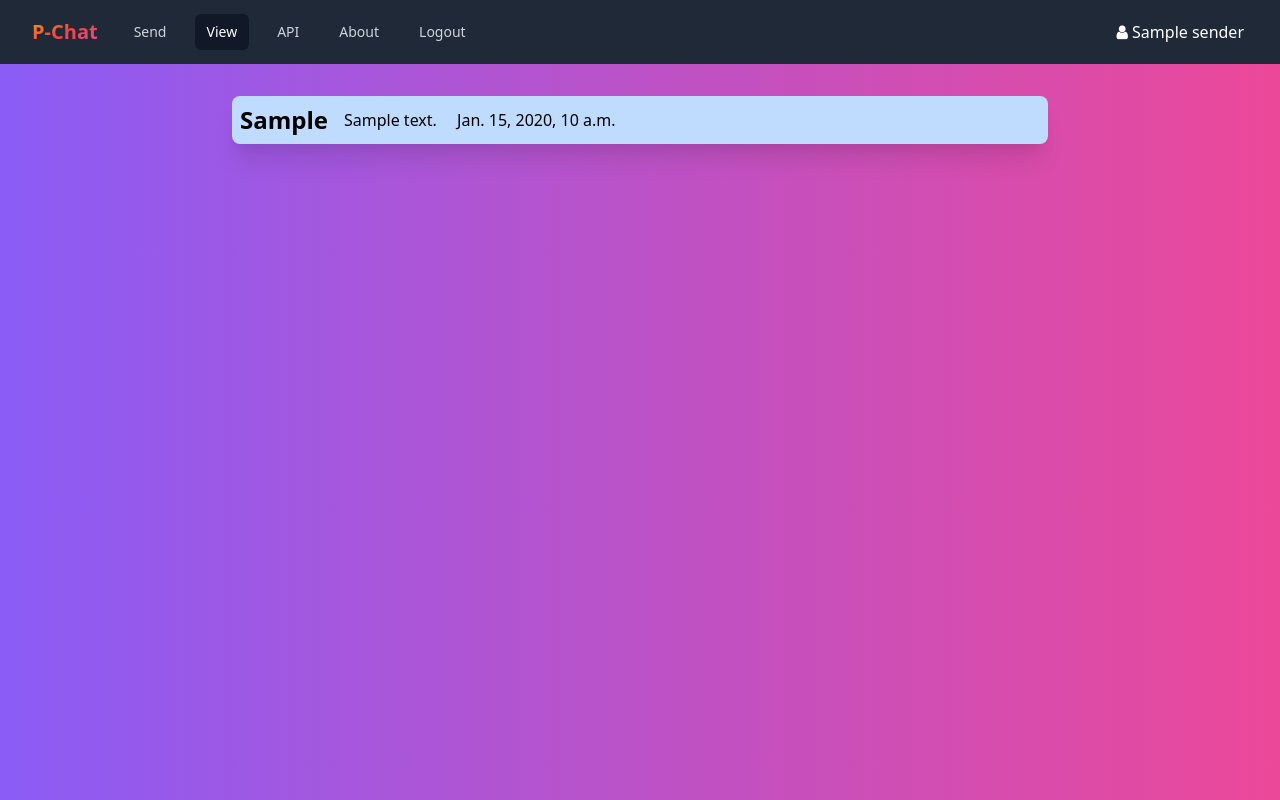
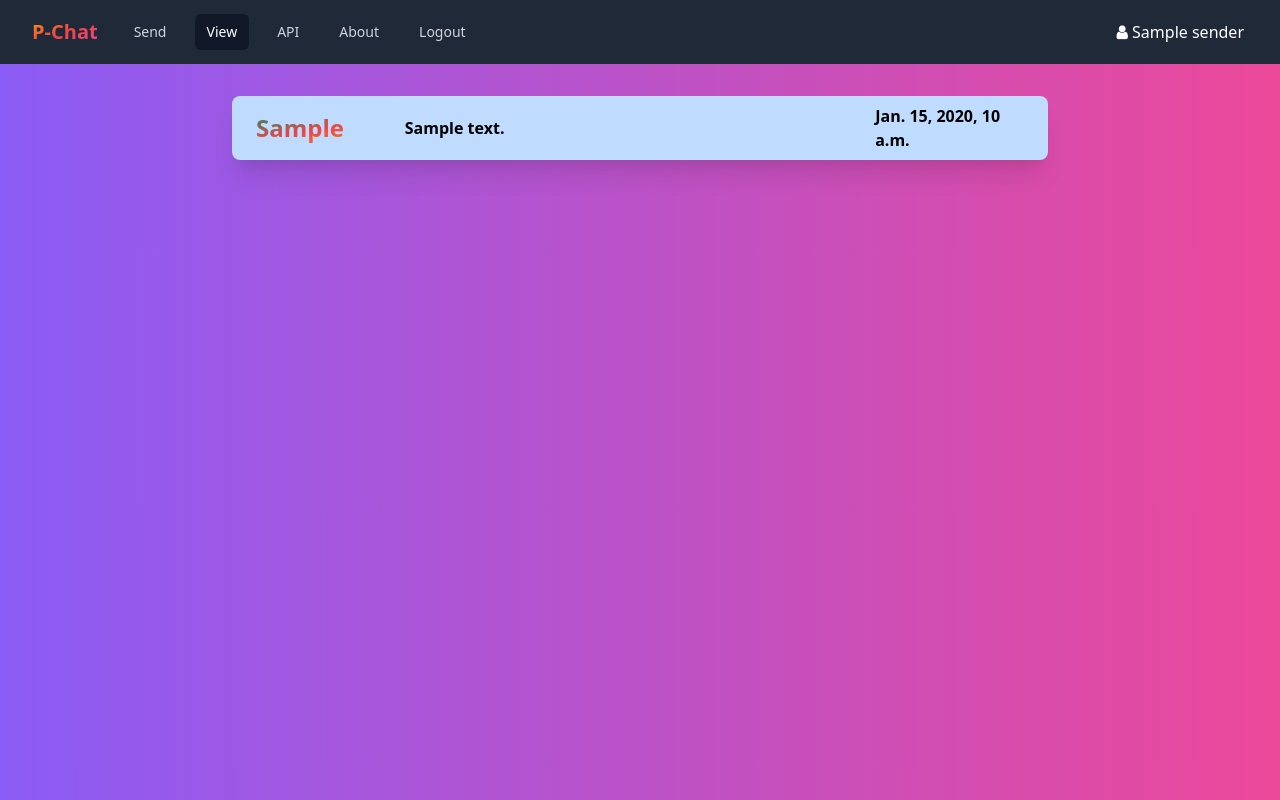
Before and after one commit to Pranshu1902/P-Chat, a Django app: template templates/view_chat.html in a window 1280 px wide. Run offline with Django 4.2, Linux system fonts and the light colour scheme; the template is opened without the code that fills it: most values are stand-ins (such as "Sample title", 1, 10 or a date in 2020).

Commit message:
added uniformity on chats page

```diff
--- a/templates/view_chat.html
+++ b/templates/view_chat.html
@@ -150,12 +150,13 @@
     {% for chat in chats %}
     <a
       href="/chat/{{chat.sent_to.id}}"
-      class="shadow-xl flex items-center space-x-4 rounded-lg bg-blue-200 w-3/4 py-2"
+      class="shadow-xl rounded-lg bg-blue-200 w-3/4 py-2 p-4"
     >
-      <p class="pl-2 font-bold text-2xl">{{chat.sent_to}}</p>
-      <p class="truncate">{{chat.text}}</p>
-      &nbsp;
-      <p>{{chat.prettier_date}}</p>
+    <div class="flex items-center w-full">
+      <p class="w-1/5 pl-2 font-bold text-2xl text-transparent bg-clip-text bg-gradient-to-tl bg-gradient-to-br from-yellow-500 via-red-500 to-green-600">{{chat.sent_to}}</p>
+      <p class="w-3/5 font-bold truncate">{{chat.text}}</p>
+      <p class="flex font-bold w-1/5">{{chat.prettier_date}}</p>
+    </div>
     </a>
     <br />
     {% endfor %}
```
